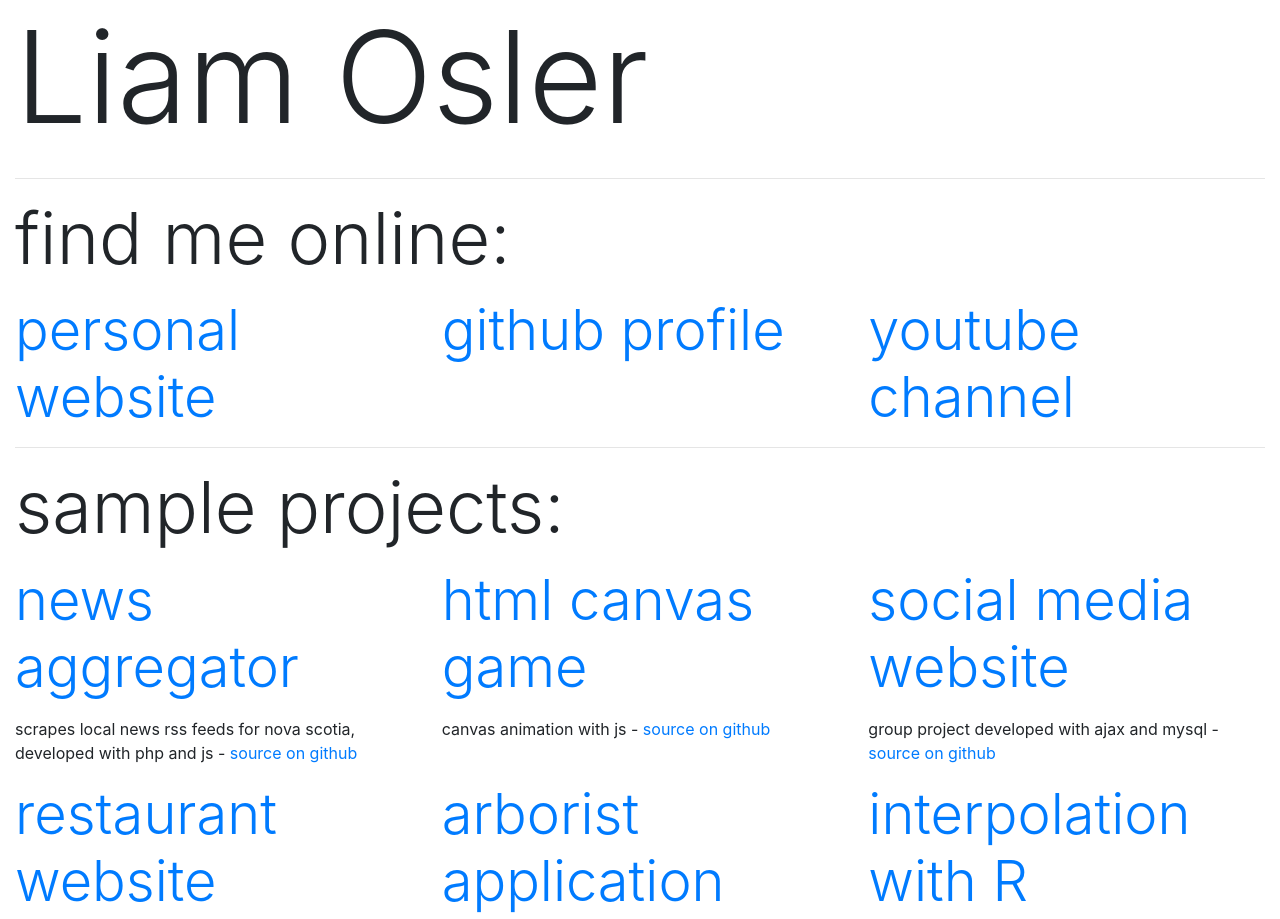
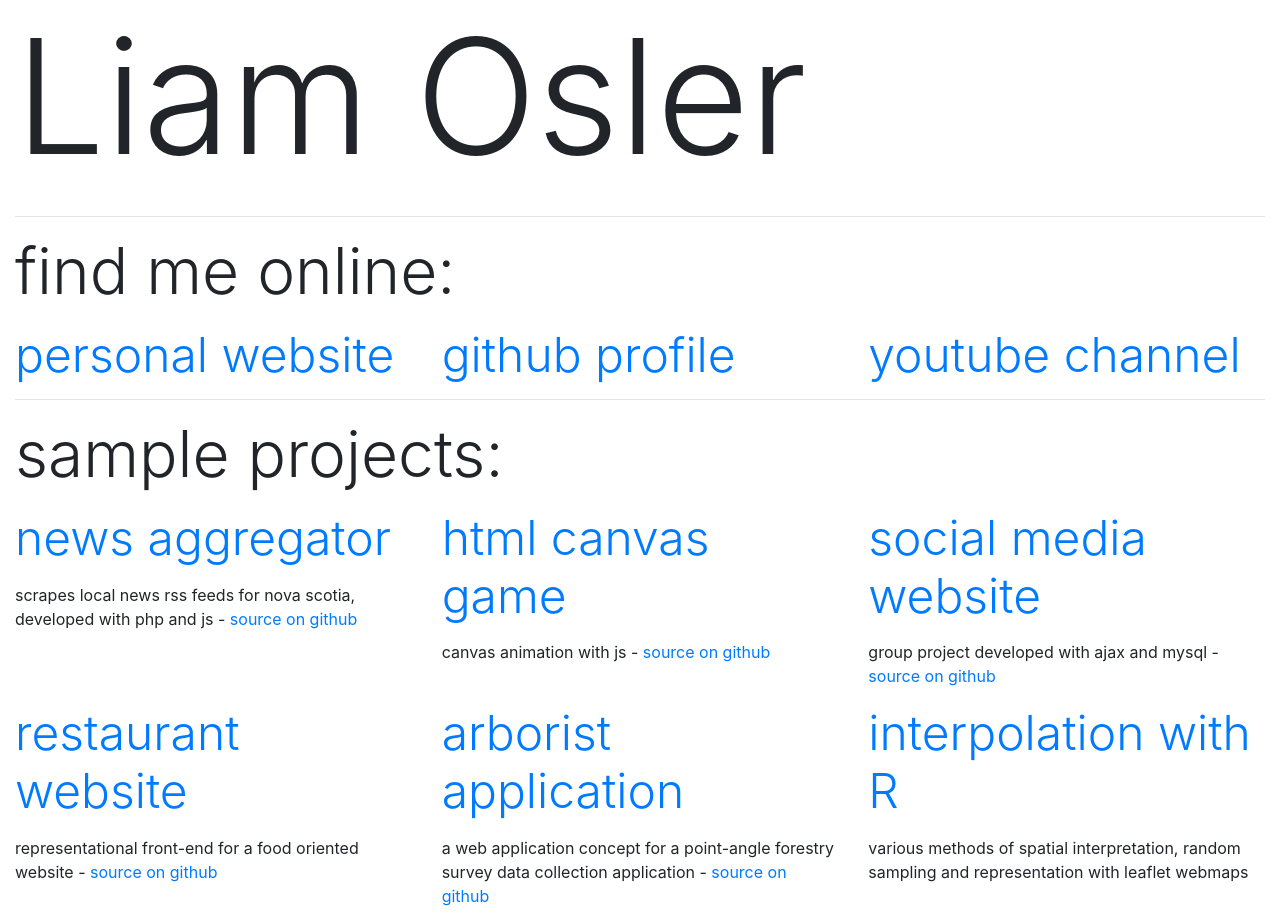
Before and after one commit to LiamOsler/AnimatedPortfolio, a plain HTML site: page index.html in a window 1280 px wide. Shown: the top 919 px of the page. Drawn offline with nearby package versions, Linux system fonts and the light colour scheme.

Commit message:
clean up css formating and add additional documentation

```diff
--- a/styles/main.css
+++ b/styles/main.css
@@ -1,3 +1,48 @@
+/* CSS for CSCI3172 Lab 1 */
+/* Global overrides: */
+body{
+
+}
+
+/* using a font-size transition is a visually pleasing way to draw attention to a link: */
+a{
+    transition: font-size 1s;
+    font-size: 1em;
+}
+
+a:hover{
+    font-size: larger;
+}
+
+/* My name, the page header, in a business card style: */
 .my-name{
     font-size: 8em;
 }
+
+/* Page Typography: */
+.display-1{
+    font-size: 10em;
+    transition: font-size 0.5s;
+}
+
+.display-1:hover{
+    font-size: 12em;
+}
+
+.display-2{
+    font-size: 5em;
+    transition: font-size 0.5s;
+}
+
+.display-3{
+    font-size: 4em;
+}
+
+.display-4{
+    font-size: 3em;
+    transition: font-size 0.5s;
+}
+
+.display-4:hover{
+    font-size: 3.5em;
+}
```
Also changed, not shown: 1 other file.
